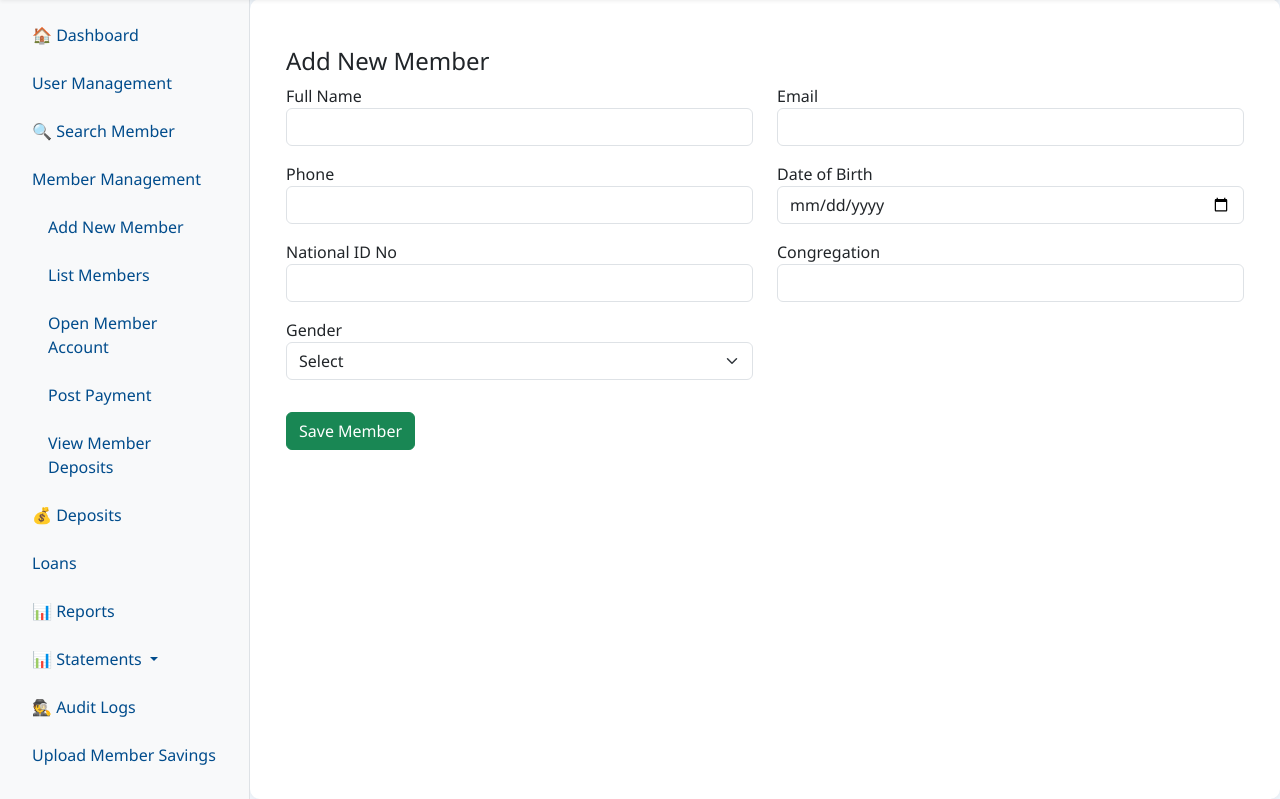
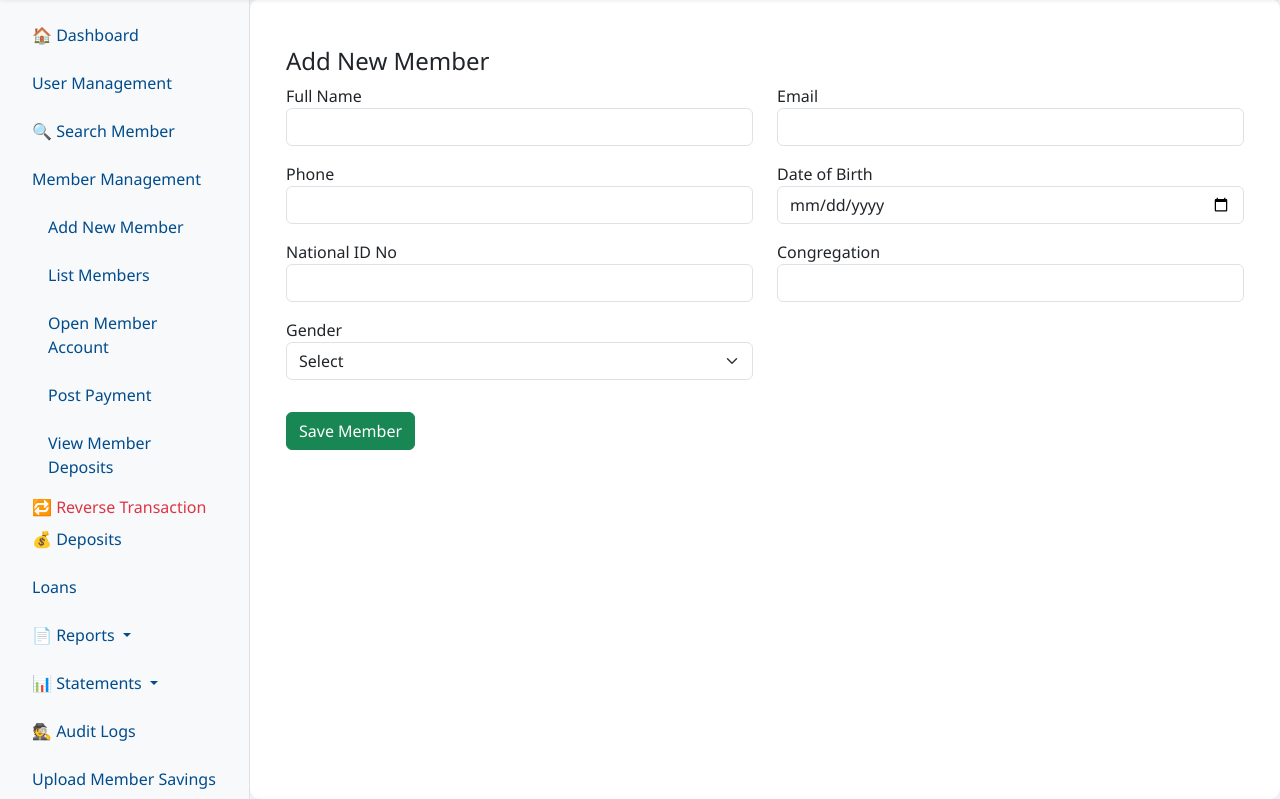
Before and after one commit to kariokojim/chairete_app, a Flask app: page /admin/members/add in a window 1280 px wide, after a click on "Member Management". Shown: the part 57-856 px from the top of the page. Run offline with Flask 3, Linux system fonts and the light colour scheme; the visitor is signed in with stand-in values (Sample User, id 1); some libraries are stand-ins or nearby versions.

Commit message:
Update base.html

```diff
--- a/sacco_app/templates/base.html
+++ b/sacco_app/templates/base.html
@@ -85,6 +85,8 @@
 			<li class="nav-item">
 			<a class="nav-link load-page" href="{{ url_for('admin.list_member_deposits') }}">View Member Deposits</a>
 			</li>
+			<li><a class="dropdown-item text-danger" href="{{ url_for('admin.reverse_transaction') }}">🔁 Reverse Transaction</a></li>
+
 		  </ul>
 		</div>
 		</li>
@@ -105,20 +107,21 @@
 			  </li>
 			  <li class="nav-item">
 				<a class="nav-link" href="{{ url_for('admin.upload_loan_repayments') }}">
-				📤 Upload Loan Repayments
+				Upload Repayments
 				</a>
 				</li>
-
 			  <li class="nav-item">
 				<a class="nav-link" href="{{ url_for('admin.loan_repayment') }}">
-				  <i class="bi bi-plus-circle"></i> Master Payment -Loans & savings
+				  <i class="bi bi-plus-circle"></i> Master Payments
 				</a>
 			  </li>
-						  <li class="nav-item">
+			<li class="nav-item">
 			  <a class="nav-link" href="{{ url_for('admin.loan_prepayment') }}">
 				<i class="bi bi-cash-stack me-1"></i> Loan Prepayment
 			  </a>
 			</li>
+			<li><a class="dropdown-item" href="{{ url_for('admin.repay_loan_from_savings') }}">
+			Payment from Savings</a></li>
 
 			  <li class="nav-item">
 				<a class="nav-link" href="{{ url_for('admin.list_loans') }}">
@@ -128,8 +131,31 @@
 			</ul>
 		  </div>
 		</li>
+		<li class="nav-item dropdown">
+		  <a class="nav-link dropdown-toggle text-blue" href="#" id="reportsDropdown" role="button"
+			 data-bs-toggle="dropdown" aria-expanded="false">
+			📄 Reports
+		  </a>
+		  <ul class="dropdown-menu dropdown-menu-dark" aria-labelledby="reportsDropdown">
+			<li>
+			  <a class="dropdown-item" href="{{ url_for('admin.generate_member_loan_summary') }}">
+				📊 Member Loan Summary
+			  </a>
+			</li>
+			<li>
+			  <a class="dropdown-item" href="{{ url_for('admin.generate_guarantor_report') }}">
+				🧾 Guarantor Report
+			  </a>
+			</li>
+				<li><a class="dropdown-item" href="{{ url_for('admin.trial_balance') }}">📘 Trial Balance</a></li>
+				<li><a class="dropdown-item" href="{{ url_for('admin.balance_sheet') }}">📊 Balance Sheet</a></li>
+				<li><a class="dropdown-item" href="{{ url_for('admin.income_statement') }}">📄 Income Statement</a></li>
+				<li><a class="dropdown-item" href="{{ url_for('admin.cashflow_statement') }}">💵 Cash Flow Statement</a></li>
+				<li><a class="dropdown-item" href="{{ url_for('admin.gl_report') }}">📘 GL Report</a></li>
 
-        <li class="nav-item"><a class="nav-link" href="#">📊 Reports</a></li>
+		  </ul>
+		</li>
+
 		<!-- Statements Dropdown -->
 		<li class="nav-item dropdown">
 		  <a class="nav-link dropdown-toggle" href="#" id="statementsDropdown" role="button"
```
